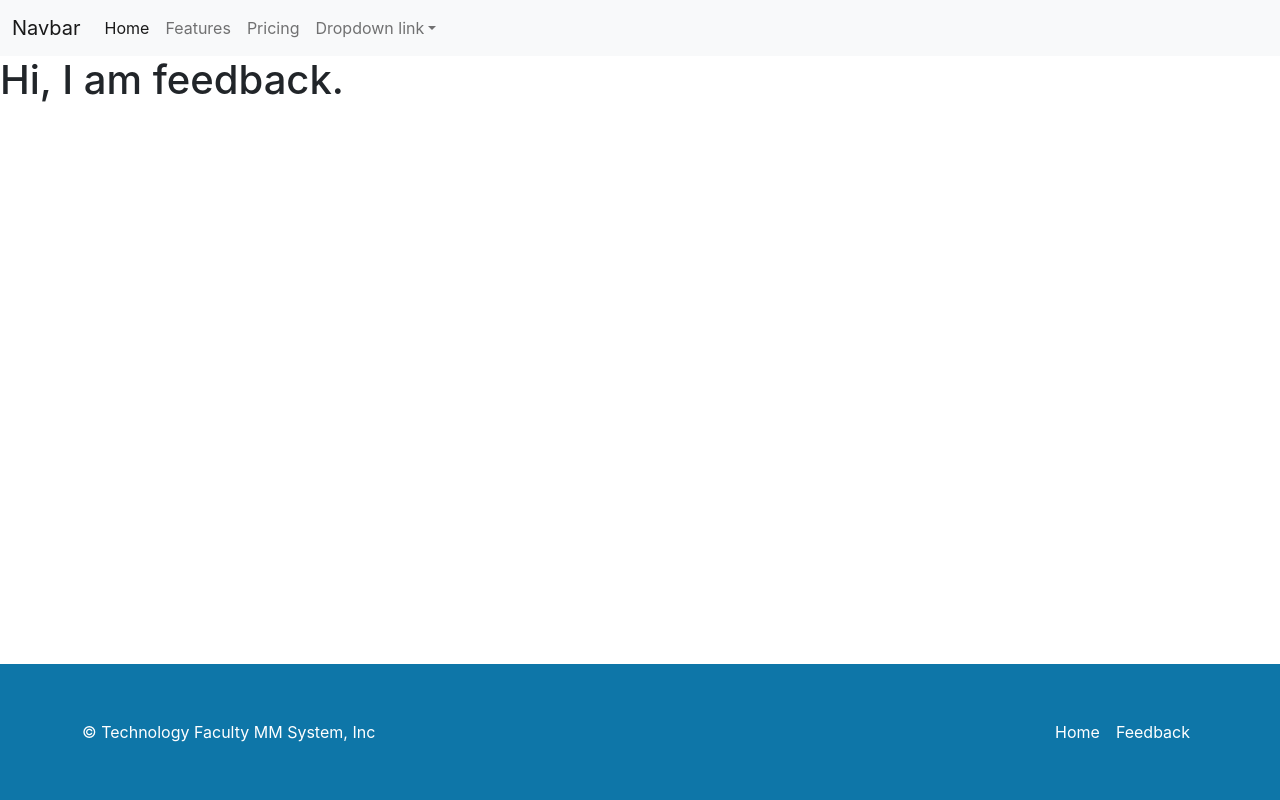
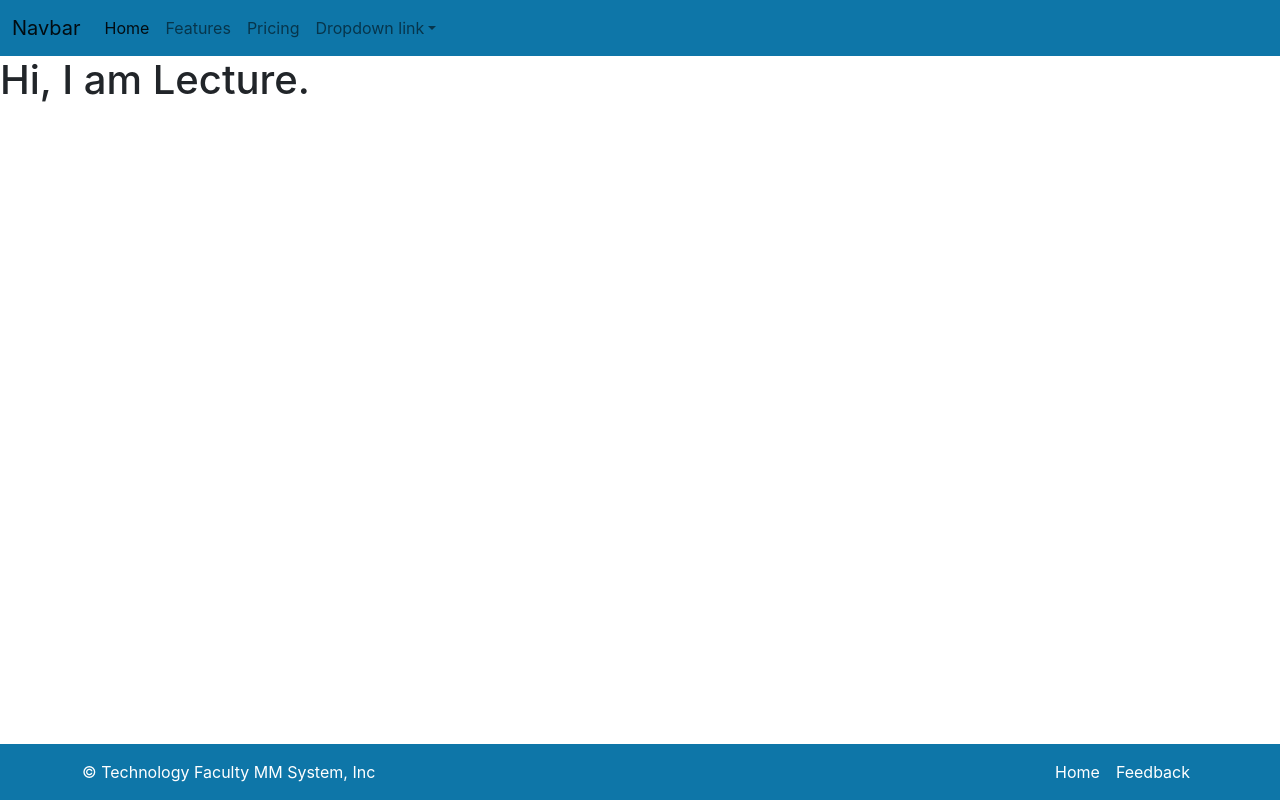
Before and after one commit to GANIDU2413/mmSystem-Frontend, a React (Vite) app in the folder mmSystem/: page / in a window 1280 px wide. Built offline with nearby package versions, Linux system fonts and the light colour scheme.

Commit message:
setup navBar and footer

```diff
--- a/mmSystem/src/App.css
+++ b/mmSystem/src/App.css
@@ -1,8 +1,6 @@
 :root{
     --mainOpacity: rgba(0, 0, 0, 0.55);
 }
-
-
 
 .dark-overlay {
     background-color: rgba(0, 0, 0, 0.35);
--- a/mmSystem/src/layouts/HomePage/Components/Feddback.tsx
+++ b/mmSystem/src/layouts/HomePage/Components/Feddback.tsx
@@ -2,7 +2,7 @@ export const Feedback = () => {
 
     return(
          <div>
-           <h1>Hi, I am feedback.</h1>
+           <h1>Hi, I am Lecture.</h1>
          </div>
     );
 };
--- a/mmSystem/src/layouts/NavbarAndFooter/Footer.tsx
+++ b/mmSystem/src/layouts/NavbarAndFooter/Footer.tsx
@@ -4,7 +4,7 @@ export const Footer = () => {
     return (
         <div className='main-color'>
             <footer className='container d-flex flex-wrap
-                justify-content-between align-items-center py-5 main-color'>
+                justify-content-between align-items-center py-2 main-color'>
                 <p className='col-md-4 mb-0 text-white'>© Technology Faculty MM System, Inc</p>
                 <ul className='nav navbar-dark col-md-4 justify-content-end'>
                     <li className='nav-item'>
--- a/mmSystem/src/layouts/NavbarAndFooter/Navebar.tsx
+++ b/mmSystem/src/layouts/NavbarAndFooter/Navebar.tsx
@@ -2,7 +2,7 @@
 
 export const Navebar = () => {
   return (
-    <nav className="navbar navbar-expand-lg navbar-light bg-light">
+    <nav className="navbar navbar-expand-lg navbar-light main-color">
       <div className="container-fluid">
         <a className="navbar-brand" href="#">
           Navbar
```
